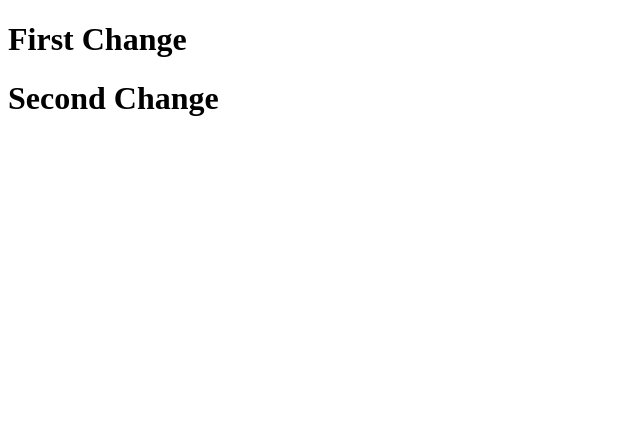
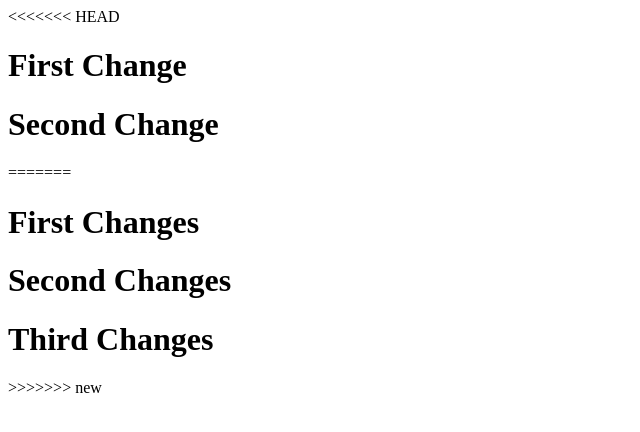
Before and after one commit to AjaySatre/repo1, a plain HTML site: page index.html in a window 1280 px wide. Shown: the whole page, without its empty margins (0-640 px from the left). Drawn offline with Linux system fonts and the light colour scheme.

Commit message:
changes done

```diff
--- a/index.html
+++ b/index.html
@@ -9,7 +9,13 @@
     <title>Document</title>
 </head>
 <body>
+<<<<<<< HEAD
     <h1>First Change</h1>
     <h1>Second Change</h1>
+=======
+    <h1>First Changes</h1>
+    <h1>Second Changes</h1>
+    <h1>Third Changes</h1>
+>>>>>>> new
 </body>
 </html>
```
